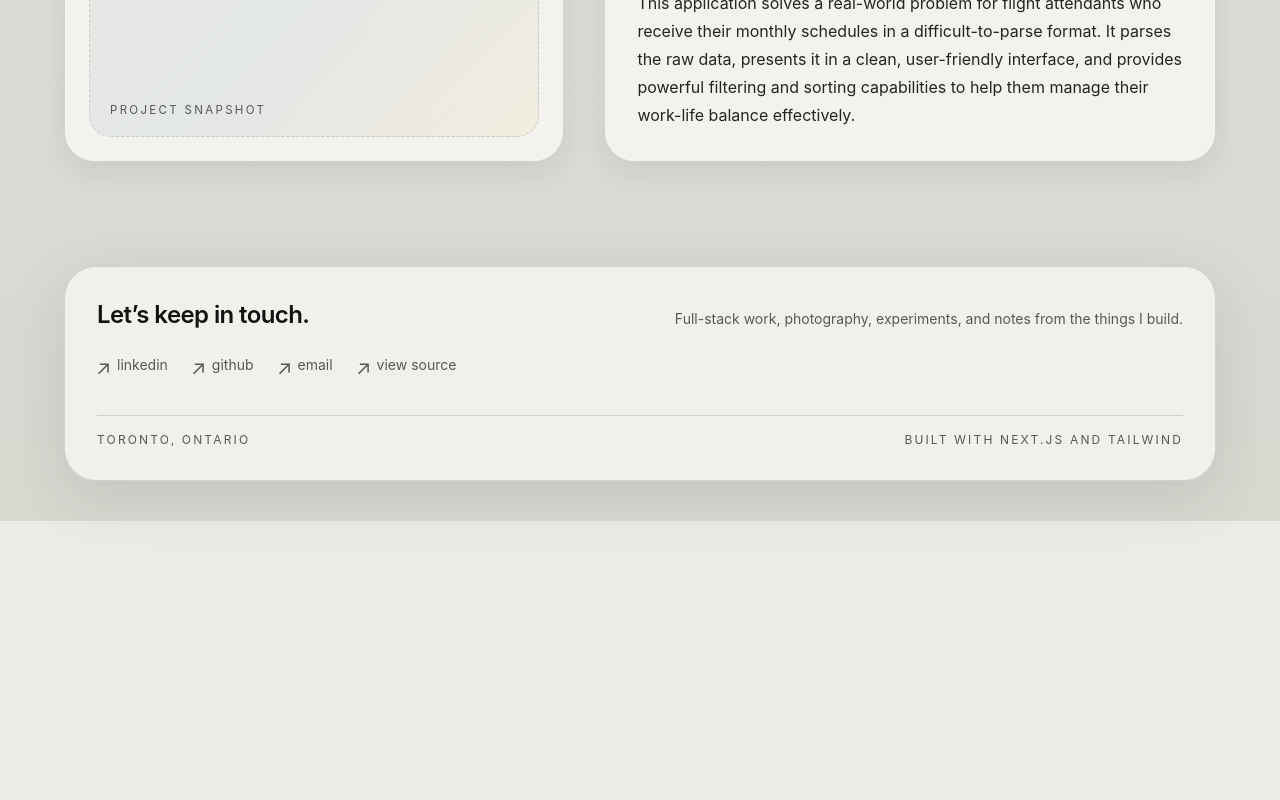
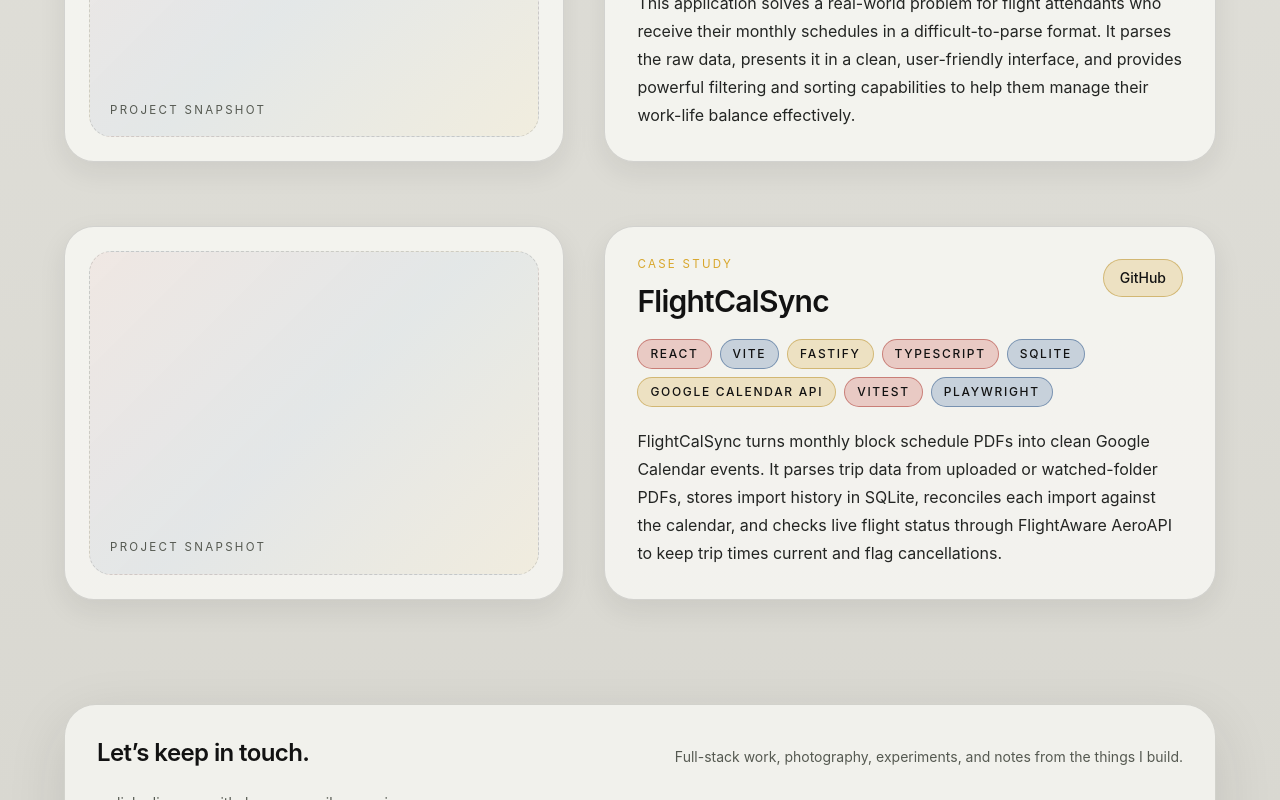
Before and after one commit to Michelangelo-Granato/michelangelo-portfolio, a Next.js app: page /projects in a window 1280 px wide. Shown: the part 2169-2969 px from the top of the page. Before the commit the page ends 2690 px from the top, so only its background shows below. Built offline with nearby package versions, Linux system fonts and the light colour scheme.

Commit message:
Add FlightCalSync to projects list
Co-Authored-By: Claude Opus 5.5 <noreply@anthropic.com>
Claude-Session: https://claude.ai/code/session_013BTPbakKtiGTFM98w7NKwi

```diff
--- a/app/data/projects.ts
+++ b/app/data/projects.ts
@@ -53,6 +53,13 @@ export const projects: Project[] = [
         githubUrl: "https://github.com/Michelangelo-Granato/pairing-picker",
         demoUrl: "https://pairingpicker.vercel.app/",
     },
+    {
+        title: "FlightCalSync",
+        description: "A local-first app that imports flight attendant block schedule PDFs, parses the trips, and syncs them into Google Calendar with live flight status updates.",
+        longDescription: "FlightCalSync turns monthly block schedule PDFs into clean Google Calendar events. It parses trip data from uploaded or watched-folder PDFs, stores import history in SQLite, reconciles each import against the calendar, and checks live flight status through FlightAware AeroAPI to keep trip times current and flag cancellations.",
+        technologies: ["React", "Vite", "Fastify", "TypeScript", "SQLite", "Google Calendar API", "Vitest", "Playwright"],
+        githubUrl: "https://github.com/Michelangelo-Granato/flightcalsync",
+    },
 
 
 ];
```
